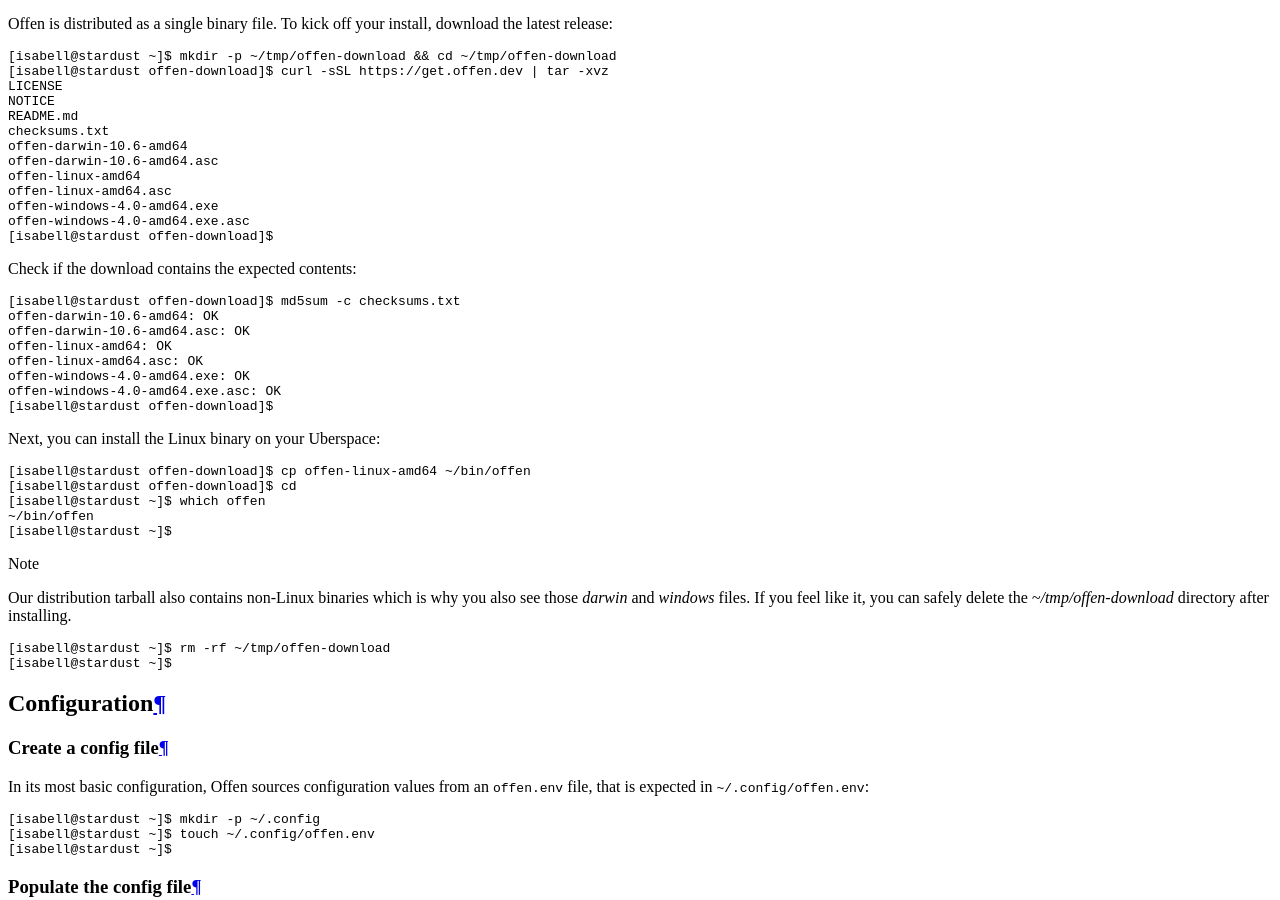
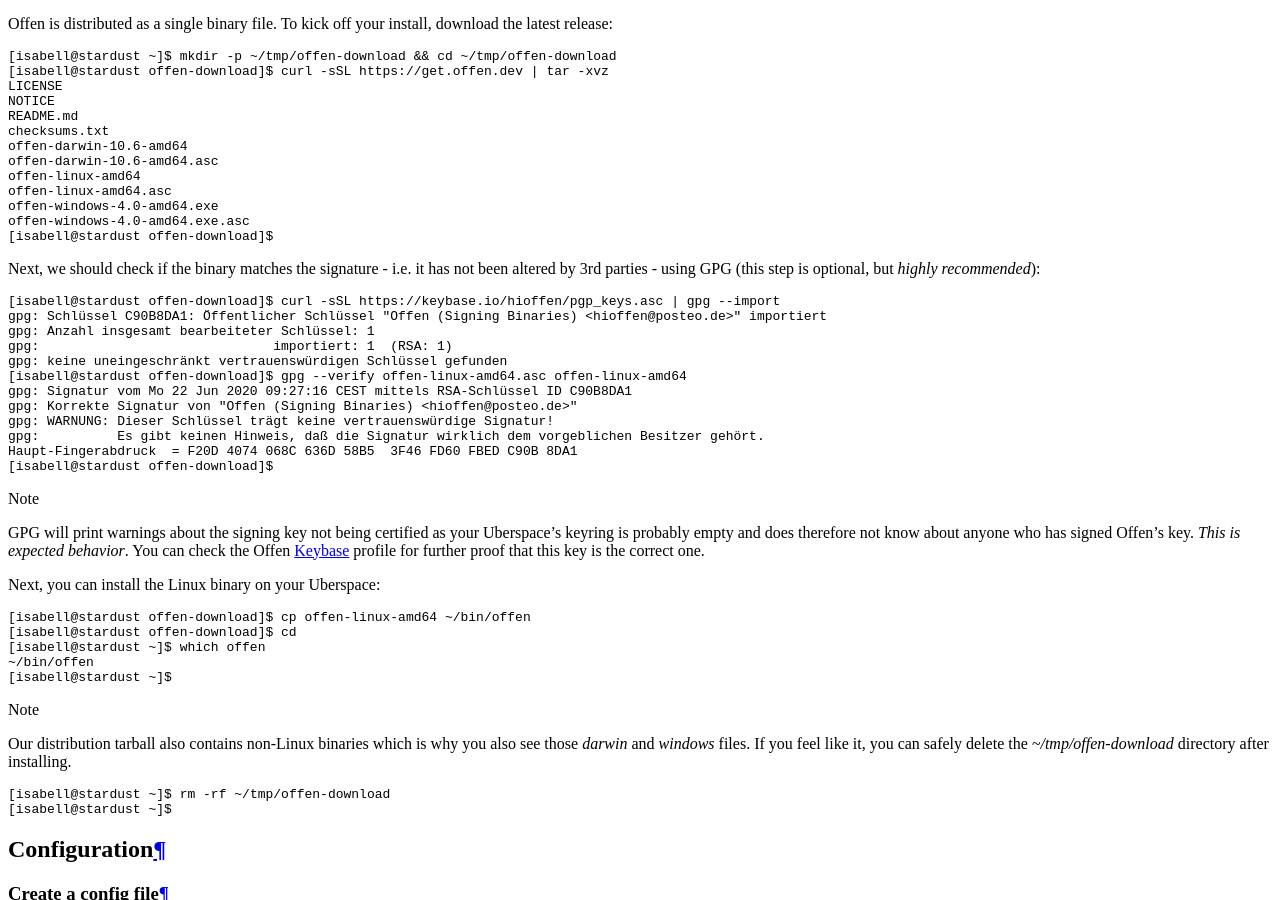
Before and after one commit to Uberspace/lab, a Sphinx documentation site: the page built from source/guide_offen.rst, in a window 1280 px wide and 900 px high, scrolled down 4392 px. Built offline with Sphinx 7.4.7 and the Read the Docs theme 2.0.0, drawn with Linux system fonts in a browser that asks for light colours.

Commit message:
[offen] use gpg to verify signature instead of relying on checksums

```diff
--- a/source/guide_offen.rst
+++ b/source/guide_offen.rst
@@ -84,18 +84,30 @@
  offen-windows-4.0-amd64.exe.asc
  [isabell@stardust offen-download]$
 
-Check if the download contains the expected contents:
+Next, we should check if the binary matches the signature - i.e. it has not been
+altered by 3rd parties - using GPG (this step is optional, but `highly
+recommended`):
 
 ::
 
- [isabell@stardust offen-download]$ md5sum -c checksums.txt
- offen-darwin-10.6-amd64: OK
- offen-darwin-10.6-amd64.asc: OK
- offen-linux-amd64: OK
- offen-linux-amd64.asc: OK
- offen-windows-4.0-amd64.exe: OK
- offen-windows-4.0-amd64.exe.asc: OK
+ [isabell@stardust offen-download]$ curl -sSL https://keybase.io/hioffen/pgp_keys.asc | gpg --import
+ gpg: Schlüssel C90B8DA1: Öffentlicher Schlüssel "Offen (Signing Binaries) <hioffen@posteo.de>" importiert
+ gpg: Anzahl insgesamt bearbeiteter Schlüssel: 1
+ gpg:                              importiert: 1  (RSA: 1)
+ gpg: keine uneingeschränkt vertrauenswürdigen Schlüssel gefunden
+ [isabell@stardust offen-download]$ gpg --verify offen-linux-amd64.asc offen-linux-amd64
+ gpg: Signatur vom Mo 22 Jun 2020 09:27:16 CEST mittels RSA-Schlüssel ID C90B8DA1
+ gpg: Korrekte Signatur von "Offen (Signing Binaries) <hioffen@posteo.de>"
+ gpg: WARNUNG: Dieser Schlüssel trägt keine vertrauenswürdige Signatur!
+ gpg:          Es gibt keinen Hinweis, daß die Signatur wirklich dem vorgeblichen Besitzer gehört.
+ Haupt-Fingerabdruck  = F20D 4074 068C 636D 58B5  3F46 FD60 FBED C90B 8DA1
  [isabell@stardust offen-download]$
+
+.. note:: GPG will print warnings about the signing key not being certified
+    as your Uberspace's keyring is probably empty and does therefore not know
+    about anyone who has signed Offen's key. `This is expected behavior`. You
+    can check the Offen Keybase_ profile for further proof that this key is
+    the correct one.
 
 Next, you can install the Linux binary on your Uberspace:
 
@@ -261,6 +273,7 @@
 .. _Offen: https://www.offen.dev
 .. _Releases: https://github.com/offen/offen/releases
 .. _Twitter: https://twitter.com/hioffen
+.. _Keybase: https://keybase.io/hioffen
 
 ----
 
```
